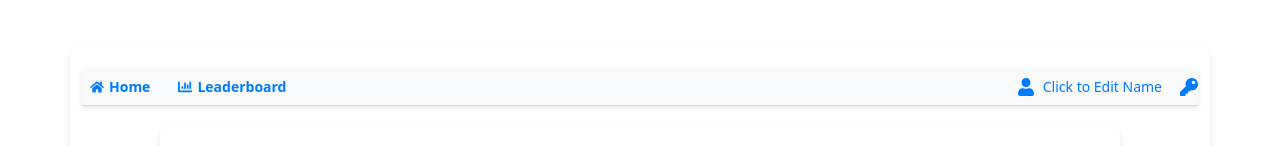
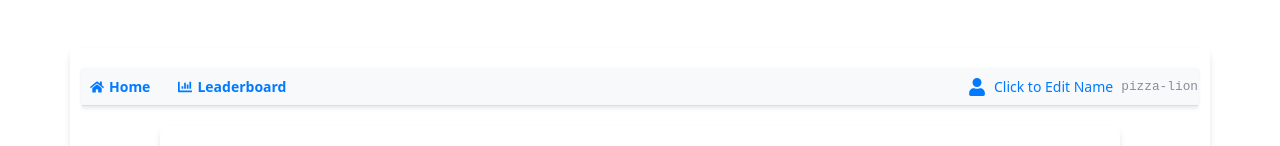
Before and after one commit to joeconlin/pizza-ranking-frontend, a React (Create React App) app: page / in a window 1280 px wide. Shown: the top 146 px of the page. Built offline with nearby package versions, Linux system fonts and the light colour scheme; no server answers.

Commit message:
user code

```diff
--- a/src/components/NavBar.js
+++ b/src/components/NavBar.js
@@ -1,5 +1,5 @@
 import React, { useContext, useState } from 'react';
-import { FaHome, FaChartBar, FaUser, FaKey } from 'react-icons/fa';
+import { FaHome, FaChartBar, FaUser } from 'react-icons/fa';
 import { UserContext } from '../contexts/UserContext';
 import { API_URL } from '../config';
 
@@ -7,21 +7,15 @@ function NavBar() {
   const { userName, setUserName, clientUID, userCode } = useContext(UserContext);
   const [isEditing, setIsEditing] = useState(false);
   const [tempName, setTempName] = useState(userName || '');
-  const [showCode, setShowCode] = useState(false);
 
   const handleSaveName = async () => {
     setIsEditing(false);
     setUserName(tempName);
 
-    // Update UID-to-Username mapping in the backend
     await fetch(`${API_URL}/set-name`, {
       method: 'POST',
       headers: { 'Content-Type': 'application/json' },
-      body: JSON.stringify({
-        clientUID,
-        userName: tempName,
-        userCode // Include userCode in the mapping
-      }),
+      body: JSON.stringify({ clientUID, userName: tempName }),
     });
   };
 
@@ -50,24 +44,11 @@ function NavBar() {
             className="navbar-user-input"
           />
         ) : (
-          <span
-            className="navbar-username"
-            onClick={() => setIsEditing(true)}
-          >
-            {userName || 'Click to Edit Name'}
-          </span>
-        )}
-        <FaKey
-          className="navbar-user-icon"
-          style={{ marginLeft: '10px', cursor: 'pointer' }}
-          onClick={() => setShowCode(!showCode)}
-          title="Show/Hide Code"  // Add tooltip
-        />
-        {showCode && (
-          <div className="user-code-popup">
-            <div>Your Code:</div>
-            <strong>{userCode}</strong>
-            <small>Use this code to link devices</small>
+          <div className="user-info">
+            <span className="navbar-username" onClick={() => setIsEditing(true)}>
+              {userName || 'Click to Edit Name'}
+            </span>
+            <span className="user-code">{userCode}</span>
           </div>
         )}
       </div>
--- a/src/contexts/UserContext.js
+++ b/src/contexts/UserContext.js
@@ -2,13 +2,11 @@
 import React, { createContext, useState, useEffect } from 'react';
 import { API_URL } from '../config';
 
-const adjectives = ['RED', 'BLUE', 'FAST', 'COOL', 'HOT', 'BIG', 'TINY', 'WILD'];
 const nouns = ['DOG', 'CAT', 'FOX', 'BEAR', 'WOLF', 'LION', 'HAWK', 'STAR'];
 
 const generateUserCode = () => {
-  const adj = adjectives[Math.floor(Math.random() * adjectives.length)];
   const noun = nouns[Math.floor(Math.random() * nouns.length)];
-  return `PIZZA-${adj}-${noun}`;
+  return `pizza-${noun.toLowerCase()}`;
 };
 
 export const UserContext = createContext();
--- a/src/styles/styles.css
+++ b/src/styles/styles.css
@@ -1038,33 +1038,24 @@ input[type="range"]::-moz-range-thumb {
   box-shadow: 0 10px 15px -3px rgba(0, 0, 0, 0.1);
 }
 
-/* Add/update these styles in your styles.css */
-.navbar {
-  position: relative;  /* Add this to establish positioning context */
+.user-info {
+  display: flex;
+  align-items: center;
+  gap: 8px;
 }
 
-.user-code-popup {
-  position: absolute;
-  top: calc(100% + 10px);  /* Position below navbar with some spacing */
-  right: 10px;
-  background: white;
-  padding: 1rem;
-  border-radius: 8px;
-  box-shadow: 0 2px 8px rgba(0,0,0,0.2);
-  z-index: 1000;  /* Ensure it appears above other content */
-  min-width: 200px;
-  border: 1px solid #e5e7eb;
+.user-code {
+  font-size: 0.8rem;
+  color: #6b7280;
+  opacity: 0.8;
+  font-family: monospace;
 }
 
-.user-code-popup strong {
-  display: block;
+.navbar-username {
   color: #007bff;
-  font-size: 1.2rem;
-  margin: 8px 0;
+  cursor: pointer;
 }
 
-.user-code-popup small {
-  display: block;
-  color: #666;
-  font-size: 0.9rem;
+.navbar-username:hover {
+  text-decoration: underline;
 }
```
